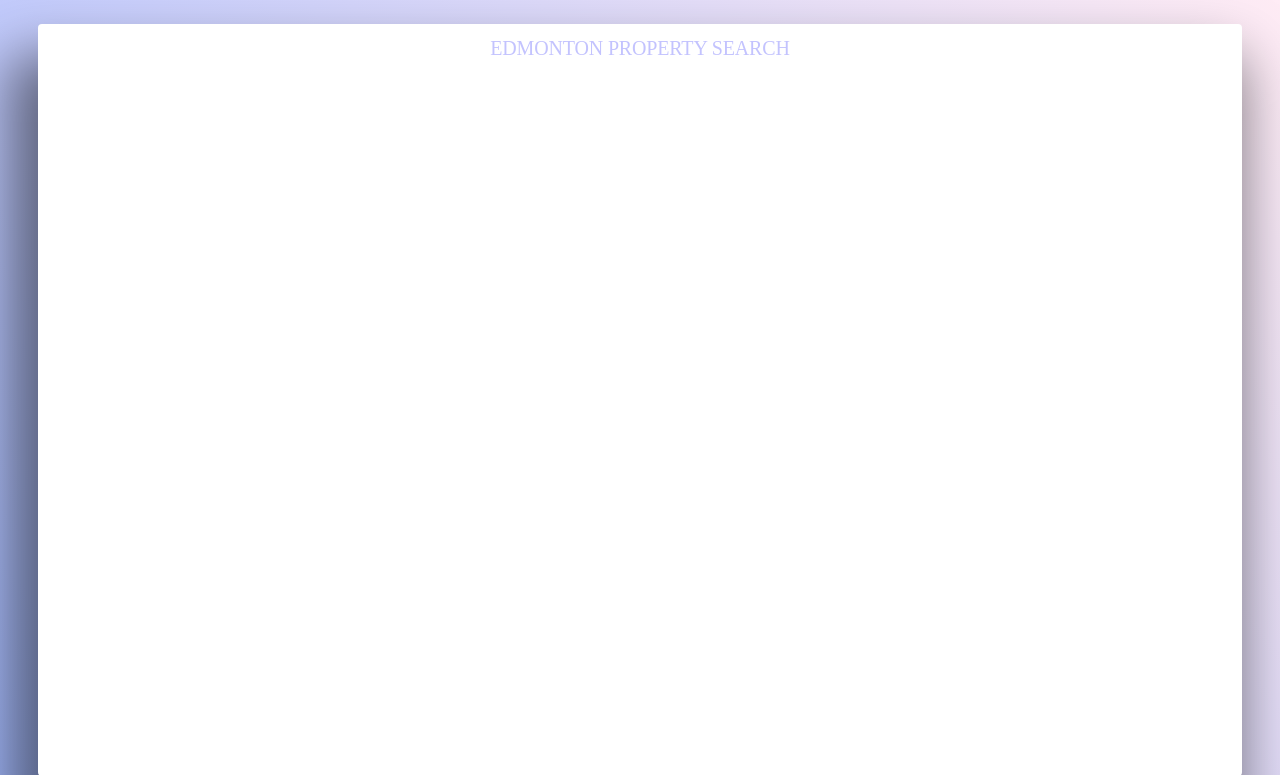
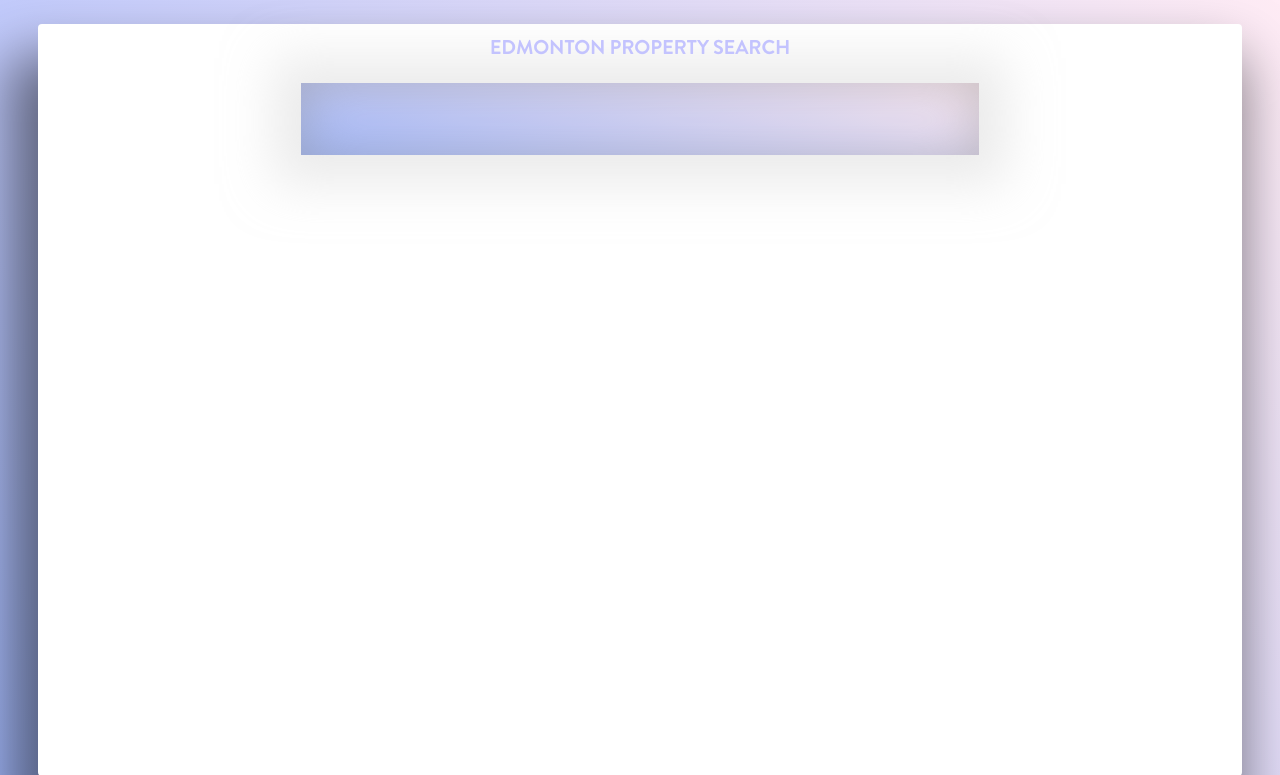
Before and after one commit to maharshmellow/edmonton-property-search, a Django app: page / in a window 1280 px wide. Shown: the top 775 px of the page. Run offline with Django 3.2, Linux system fonts and the light colour scheme; some libraries are stand-ins or nearby versions.

Commit message:
search bar

```diff
--- a/pricer/static/pricer/css/styles.css
+++ b/pricer/static/pricer/css/styles.css
@@ -18,9 +18,32 @@ body {
 }
 
 #maintitle{
-    font-family: "BG-Bold";
+    font-family: "BG";
+    font-weight: 700;
     font-size: 20px;
     padding-top: 10px;
     color: #C3C3FE;
     letter-spacing: -0.16px;
 }
+
+#addressBar{
+    font-family: "BG";
+    font-weight: 100;
+    text-align: center;
+    font-size: 5vw;
+    width: 100%;
+    height: 250px;
+
+
+}
+
+input:focus {
+    outline: none;
+}
+input[type="text"] {
+    /*background-color: red;*/
+    border: transparent;
+    background-image: linear-gradient(197deg, #FFECF5 0%, #A5BBFF 100%);
+    box-shadow: 0 2px 50px 27px rgba(215,215,215,0.50), inset 0 1px 53px 2px rgba(143,143,143,0.50);
+
+}
--- a/pricer/templates/pricer/header.html
+++ b/pricer/templates/pricer/header.html
@@ -20,7 +20,10 @@
 				EDMONTON PROPERTY SEARCH
 			</div>
 			<div class="col-sm-4"></div>
+		</div>
 
+		<div class="row">
+			<h1 id="addressBar"><input id="addressBarField" type="text" onfocus="if(this.value == 'Enter Address') {this.value=''}" onblur="if(this.value == ''){this.value ='Enter Address'}"></h1>
 		</div>
 
 
```
